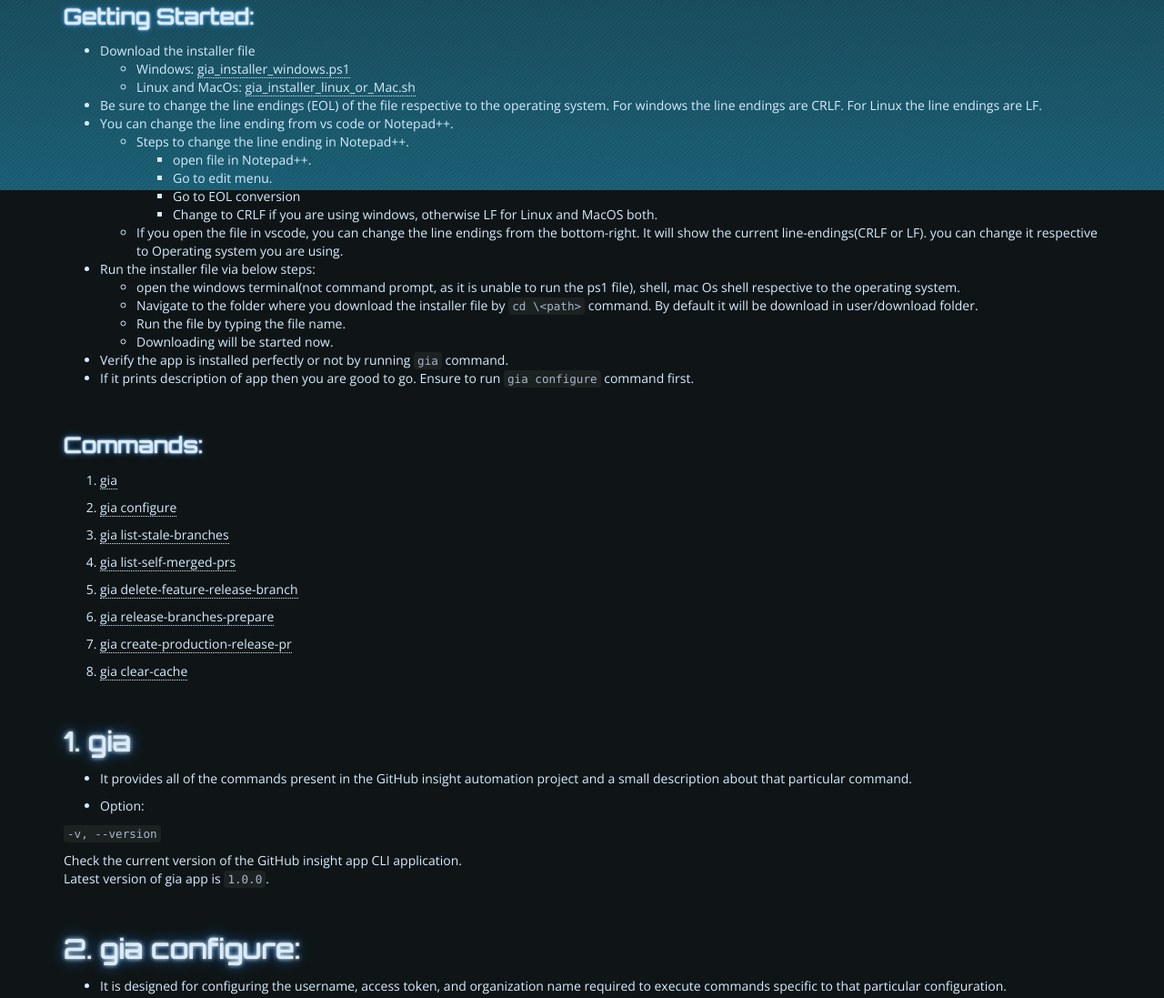
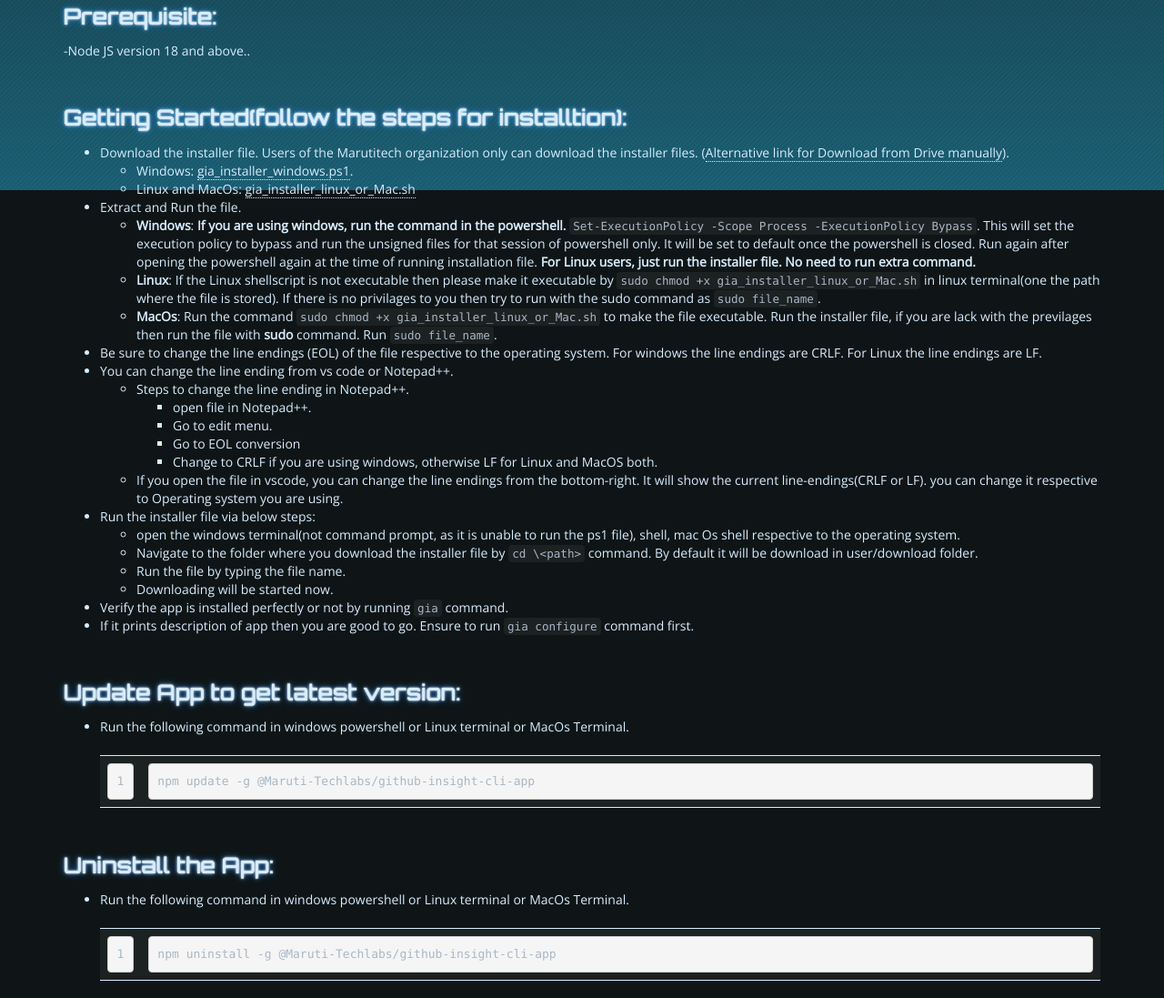
Before and after one commit to Maruti-Techlabs/gia-docs, a plain HTML site: page index.html in a window 1280 px wide. Shown: the part 591-1688 px from the top of the page at 91% size. Drawn offline with nearby package versions, Linux system fonts and the light colour scheme.

Commit message:
Site updated: 2023-11-01 15:20:13

```diff
--- a/index.html
+++ b/index.html
@@ -135,10 +135,17 @@
 <li><p>It offers an aesthetically pleasing terminal output to present repository-related data, facilitating the extraction of meaningful insights.</p>
 </li>
 </ul>
-<h3 id="Getting-Started"><a href="#Getting-Started" class="headerlink" title="Getting Started:"></a>Getting Started:</h3><ul>
-<li>Download the installer file<ul>
-<li>Windows: <a target="_blank" rel="noopener" href="https://github.com/gia-docs/gia_installer_files/blob/master/gia_installer_windows.ps1">gia_installer_windows.ps1</a></li>
-<li>Linux and MacOs: <a target="_blank" rel="noopener" href="https://github.com/gia-docs/gia_installer_files/blob/master/gia_installer_linux_or_Mac.sh">gia_installer_linux_or_Mac.sh</a></li>
+<h3 id="Prerequisite"><a href="#Prerequisite" class="headerlink" title="Prerequisite:"></a>Prerequisite:</h3><p>-Node JS version 18 and above..</p>
+<h3 id="Getting-Started-follow-the-steps-for-installtion"><a href="#Getting-Started-follow-the-steps-for-installtion" class="headerlink" title="Getting Started(follow the steps for installtion):"></a>Getting Started(follow the steps for installtion):</h3><ul>
+<li>Download the installer file. Users of the Marutitech organization only can download the installer files. (<a target="_blank" rel="noopener" href="https://drive.google.com/drive/folders/1AykB4ZPYr5z0Fh4M1SATp87B0H5tunQU">Alternative link for Download from Drive manually</a>).<ul>
+<li>Windows: <a target="_blank" rel="noopener" href="https://drive.google.com/uc?export=download&id=1B1yZweu_ihYcJVDZ_39r_MIVMxMEa3Ir">gia_installer_windows.ps1</a>.</li>
+<li>Linux and MacOs: <a target="_blank" rel="noopener" href="https://drive.google.com/uc?export=download&id=1U7oNbFtRK113OZzPEhCICHA9oFCOKx-J">gia_installer_linux_or_Mac.sh</a></li>
+</ul>
+</li>
+<li>Extract and Run the file.<ul>
+<li><strong>Windows</strong>: <strong>If you are using windows, run the command in the powershell.</strong> <code>Set-ExecutionPolicy -Scope Process -ExecutionPolicy Bypass</code>. This will set the execution policy to bypass and run the unsigned files for that session of powershell only. It will be set to default once the powershell is closed. Run again after opening the powershell again at the time of running installation file. <strong>For Linux users, just run the installer file. No need to run extra command.</strong></li>
+<li><strong>Linux</strong>: If the Linux shellscript is not executable then please make it executable by <code>sudo chmod +x gia_installer_linux_or_Mac.sh</code> in linux terminal(one the path where the file is stored). If there is no privilages to you then try to run with the sudo command as <code>sudo file_name</code>.</li>
+<li><strong>MacOs</strong>: Run the command <code>sudo chmod +x gia_installer_linux_or_Mac.sh</code> to make the file executable. Run the installer file, if you are lack with the previlages then run the file with <strong>sudo</strong> command. Run <code>sudo file_name</code>.</li>
 </ul>
 </li>
 <li>Be sure to change the line endings (EOL) of the file respective to the operating system. For windows the line endings are CRLF. For Linux the line endings are LF.</li>
@@ -163,6 +170,12 @@
 <li>Verify the app is installed perfectly or not by running <code>gia</code> command.</li>
 <li>If it prints description of app then you are good to go. Ensure to run <code>gia configure</code> command first.</li>
 </ul>
+<h3 id="Update-App-to-get-latest-version"><a href="#Update-App-to-get-latest-version" class="headerlink" title="Update App to get latest version:"></a>Update App to get latest version:</h3><ul>
+<li>Run the following command in windows powershell or Linux terminal or MacOs Terminal.<figure class="highlight bash"><table><tr><td class="gutter"><pre><span class="line">1</span><br></pre></td><td class="code"><pre><span class="line">npm update -g @Maruti-Techlabs/github-insight-cli-app</span><br></pre></td></tr></table></figure></li>
+</ul>
+<h3 id="Uninstall-the-App"><a href="#Uninstall-the-App" class="headerlink" title="Uninstall the App:"></a>Uninstall the App:</h3><ul>
+<li>Run the following command in windows powershell or Linux terminal or MacOs Terminal.<figure class="highlight bash"><table><tr><td class="gutter"><pre><span class="line">1</span><br></pre></td><td class="code"><pre><span class="line">npm uninstall -g @Maruti-Techlabs/github-insight-cli-app</span><br></pre></td></tr></table></figure></li>
+</ul>
 <h3 id="Commands"><a href="#Commands" class="headerlink" title="Commands:"></a>Commands:</h3><ol>
 <li><p><a href="#1-gia">gia</a></p>
 </li>
@@ -172,7 +185,7 @@
 </li>
 <li><p><a href="#4-gia-list-self-merged-prs">gia list-self-merged-prs</a></p>
 </li>
-<li><p><a href="#5-gia-delete-feature-release-branch">gia delete-feature-release-branch</a></p>
+<li><p><a href="#5-gia-delete-stale-branches">gia delete-stale-branches</a></p>
 </li>
 <li><p><a href="#6-gia-release-branches-prepare">gia release-branches-prepare</a></p>
 </li>
@@ -201,6 +214,10 @@
 <li><p>Username: This refers to the GitHub username, which is used to retrieve information associated with that username.</p>
 </li>
 <li><p>Access-Token: This is the access token provided to users, granting them access to their GitHub data.</p>
+<ul>
+<li>Don’t know how to generate the token? <a target="_blank" rel="noopener" href="https://docs.github.com/en/enterprise-server@3.6/authentication/keeping-your-account-and-data-secure/managing-your-personal-access-tokens#creating-a-personal-access-token">Find answer.</a></li>
+<li>Please keep the scope as repo. tick the checkbox <strong>repo</strong>.</li>
+</ul>
 </li>
 <li><p>Organization Name: This field is required to specify the organization to run the commands within a the organization on GitHub.</p>
 </li>
@@ -271,16 +288,16 @@
 <p>  <strong>Note: –organization&#x3D;&lt;orgval&gt; and –organization &lt;orgval&gt; can be used instead -o &lt;orgval&gt; and same for -r as well.</strong></p>
 </li>
 </ul>
-<h2 id="5-gia-delete-feature-release-branch"><a href="#5-gia-delete-feature-release-branch" class="headerlink" title="5. gia delete-feature-release-branch:"></a>5. gia delete-feature-release-branch:</h2><ul>
-<li><p>The command is designed to delete the feature-release branches from the repository. It will show all the feature-release branches that will be deleted by the command and will ask for the user permission for additional security and if the user have write access on the repository and will choose to go for deletion then the command will delete all the branches shown earlier.</p>
+<h2 id="5-gia-delete-stale-branches"><a href="#5-gia-delete-stale-branches" class="headerlink" title="5. gia delete-stale-branches:"></a>5. gia delete-stale-branches:</h2><ul>
+<li><p>The command is designed to delete the stale branches from the repository. It will show all the stale branches that will be deleted by the command and will ask for the user permission for additional security and if the user have write access on the repository and will choose to go for deletion then the command will delete all the branches shown earlier.</p>
 </li>
 <li><p>. The command is repo-spefic for -r &lt;repo-value&gt; and -o &lt;org-value&gt; -r &lt;repo-value&gt; options only.</p>
 </li>
 <li><p>Options:</p>
 <p>  <code>-o \&lt;value&gt;, --organization=&lt;value&gt;, –organization &lt;value&gt;</code></p>
-<p>  In value you have to specify the value of the organization in which you have to delete feature-release branches.</p>
+<p>  In value you have to specify the value of the organization in which you have to delete stale branches.</p>
 <p>  <code>-r \&lt;value&gt;, --repository=&lt;value&gt;, --repository &lt;value&gt;</code></p>
-<p>  In value you have to specify the value of the repository name in which you want to delete feature-release branches.</p>
+<p>  In value you have to specify the value of the repository name in which you want to delete stale branches.</p>
 <p>  <code>--filter &lt;value&gt;</code></p>
 <p>  To filter the repositories by &lt;value&gt;, It will filter and run the command on those repositories in which the &lt;value&gt; is present anywhere in repository name. This filter option is not useful when run the command on specific repository and effective on only run the command on organization. i.e. This option is only effective when user calls the command without <code>-o</code> and <code>-r</code> both and when user calls command with <code>-o</code> option only.    </p>
 <p>  flag: <code>-e, --export</code></p>
@@ -290,13 +307,13 @@
 </li>
 <li><p>Scenarios:</p>
 <ul>
-<li><p>If the user calls the command as <code>gia delete-feature-release-branch</code> then it will fetch the organization value from the config file which is the value configured by the configure command. And will list all the feature-release branches that needs to be deleted in the table. Then it will ask for the user permission to delete the branches. If you want to run the command for other organization you are a part of then try <code>-o</code> option.</p>
+<li><p>If the user calls the command as <code>gia delete-stale-branches</code> then it will fetch the organization value from the config file which is the value configured by the configure command. And will list all the stale branches that needs to be deleted in the table. Then it will ask for the user permission to delete the branches. If you want to run the command for other organization you are a part of then try <code>-o</code> option.</p>
 </li>
-<li><p>If the user calls the command as <code>gia delete-feature-release-branch -o &lt;orgval&gt; -r &lt;reponame&gt;</code> then the command will list all the feature-release branches that needs to be deleted in the table for the specified orgval and reponame given by user in command.</p>
+<li><p>If the user calls the command as <code>gia delete-stale-branches -o &lt;orgval&gt; -r &lt;reponame&gt;</code> then the command will list all the stale branches that needs to be deleted in the table for the specified orgval and reponame given by user in command.</p>
 </li>
-<li><p>If the user calls the command as <code>gia delete-feature-release-branch -o &lt;orgval&gt;</code> then the command will execute for all the repositories of the organization specified in orgval by the user in the command in command.</p>
+<li><p>If the user calls the command as <code>gia delete-stale-branches -o &lt;orgval&gt;</code> then the command will execute for all the repositories of the organization specified in orgval by the user in the command in command.</p>
 </li>
-<li><p>If the user calls the command as <code>gia delete-feature-release-branch -r &lt;reponame&gt;</code> then the command will execute for the repository specified in the reponame by the user in the command. And Organization name will be read from config file, so the &lt;reponame&gt; must be the part of the organization which you have configured in the configure command.</p>
+<li><p>If the user calls the command as <code>gia delete-stale-branches -r &lt;reponame&gt;</code> then the command will execute for the repository specified in the reponame by the user in the command. And Organization name will be read from config file, so the &lt;reponame&gt; must be the part of the organization which you have configured in the configure command.</p>
 </li>
 </ul>
 </li>
@@ -313,9 +330,9 @@
 </li>
 <li><p>Options:</p>
 <p>  <code>-o \&lt;value&gt;, --organization=&lt;value&gt;, –organization &lt;value&gt;</code></p>
-<p>  In value you have to specify the value of the organization in which you have to prepare release branches.</p>
+<p>  In value you have to specify the value of the organization in which you have to prepare release branches with PRs.</p>
 <p>  <code>-r \&lt;value&gt;, --repository=&lt;value&gt;, --repository &lt;value&gt;</code></p>
-<p>  In value you have to specify the value of the repository name in which you want to prepare release branches.</p>
+<p>  In value you have to specify the value of the repository name in which you want to prepare release branches with PRs.</p>
 <p>  <code>--filter &lt;value&gt;</code><br>  <strong>Note: This option is required to run this command on organzation or all repositories of user-personal-account. i.e. when run command with -o options or without any options</strong></p>
 <p>  To filter the repositories by &lt;value&gt;, It will filter and run the command on those repositories in which the &lt;value&gt; is present anywhere in repository name. This filter option is not useful when run the command on specific repository and effective on only run the command on organization. i.e. This option is only effective when user calls the command without <code>-o</code> and <code>-r</code> both and when user calls command with <code>-o</code> option only.    </p>
 </li>
@@ -346,9 +363,9 @@
 </li>
 <li><p>Options:</p>
 <p>  <code>-o \&lt;value&gt;, --organization=&lt;value&gt;, –organization &lt;value&gt;</code></p>
-<p>  In value you have to specify the value of the organization in which you have to delete feature-release branches.</p>
+<p>  In value you have to specify the value of the organization in which you have to create PR from release to production.</p>
 <p>  <code>-r \&lt;value&gt;, --repository=&lt;value&gt;, --repository &lt;value&gt;</code></p>
-<p>  In value you have to specify the value of the repository name in which you want to delete feature-release branches.</p>
+<p>  In value you have to specify the value of the repository name in which you want to create PR from release to production.</p>
 <p>  <code>--filter &lt;value&gt;</code><br>  <strong>Note: This option is required to run this command on organzation or all repositories of user-personal-account. i.e. when run command with -o options or without any options</strong></p>
 <p>  To filter the repositories by &lt;value&gt;, It will filter and run the command on those repositories in which the &lt;value&gt; is present anywhere in repository name. This filter option is not useful when run the command on specific repository and effective on only run the command on organization. i.e. This option is only effective when user calls the command without <code>-o</code> and <code>-r</code> both and when user calls command with <code>-o</code> option only.      </p>
 </li>
@@ -373,7 +390,7 @@
 <h2 id="8-gia-clear-cache"><a href="#8-gia-clear-cache" class="headerlink" title="8. gia clear-cache:"></a>8. gia clear-cache:</h2><ul>
 <li>The command is designed to clear the app cache.</li>
 <li>If user run command as <code>gia clear-cache</code> then it will clear all the cache from the database. i.e. truncate the cache table from the database.</li>
-<li>Options:<br>  <code>-h, --help</code><br>  It is the option to see the help of the <code>gia clear-cache</code> command. Run</li>
+<li>Options:<br>  <code>-h, --help</code><br>  It is the option to see the help of the <code>gia clear-cache</code> command.</li>
 </ul>
 <hr>
 
```
